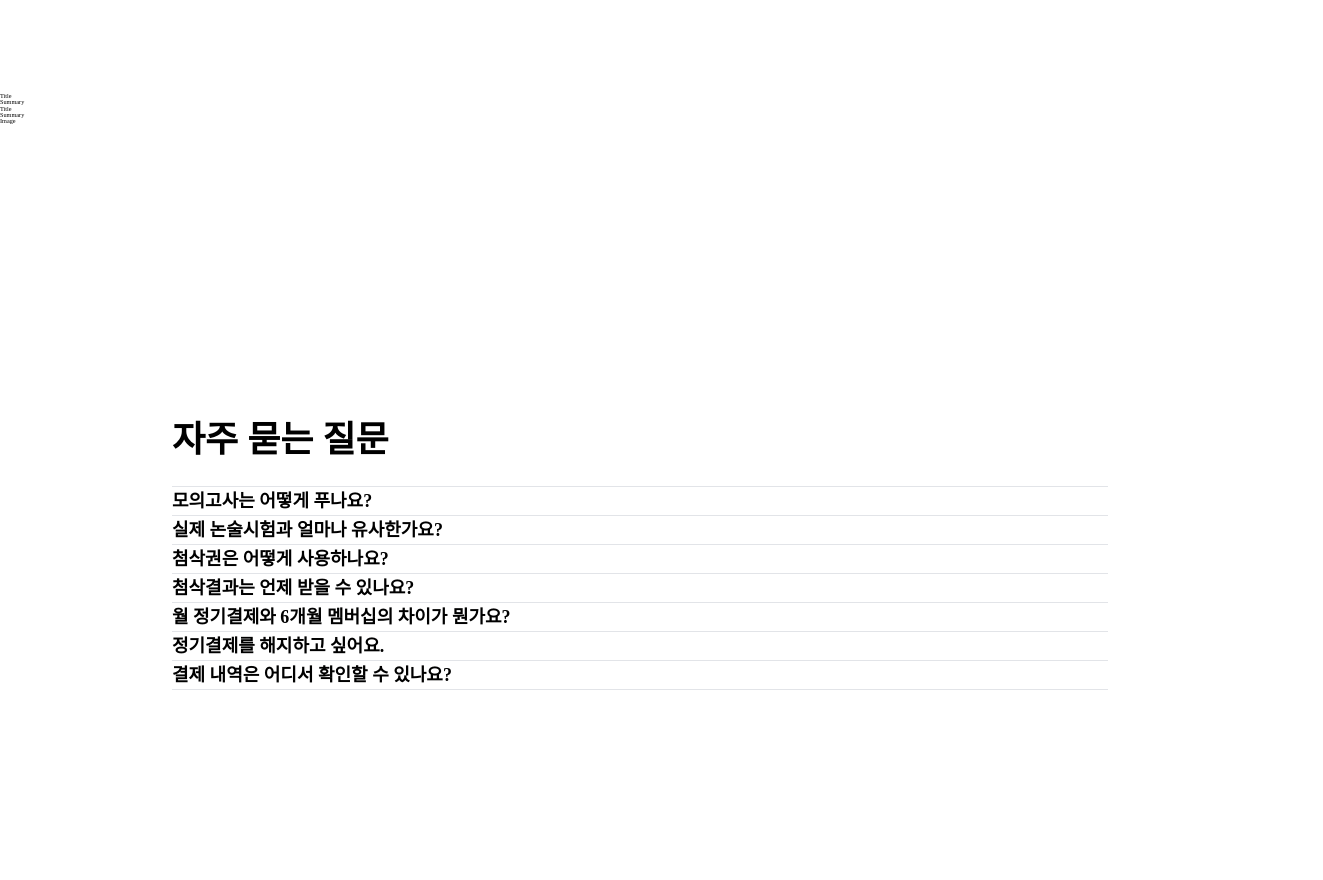
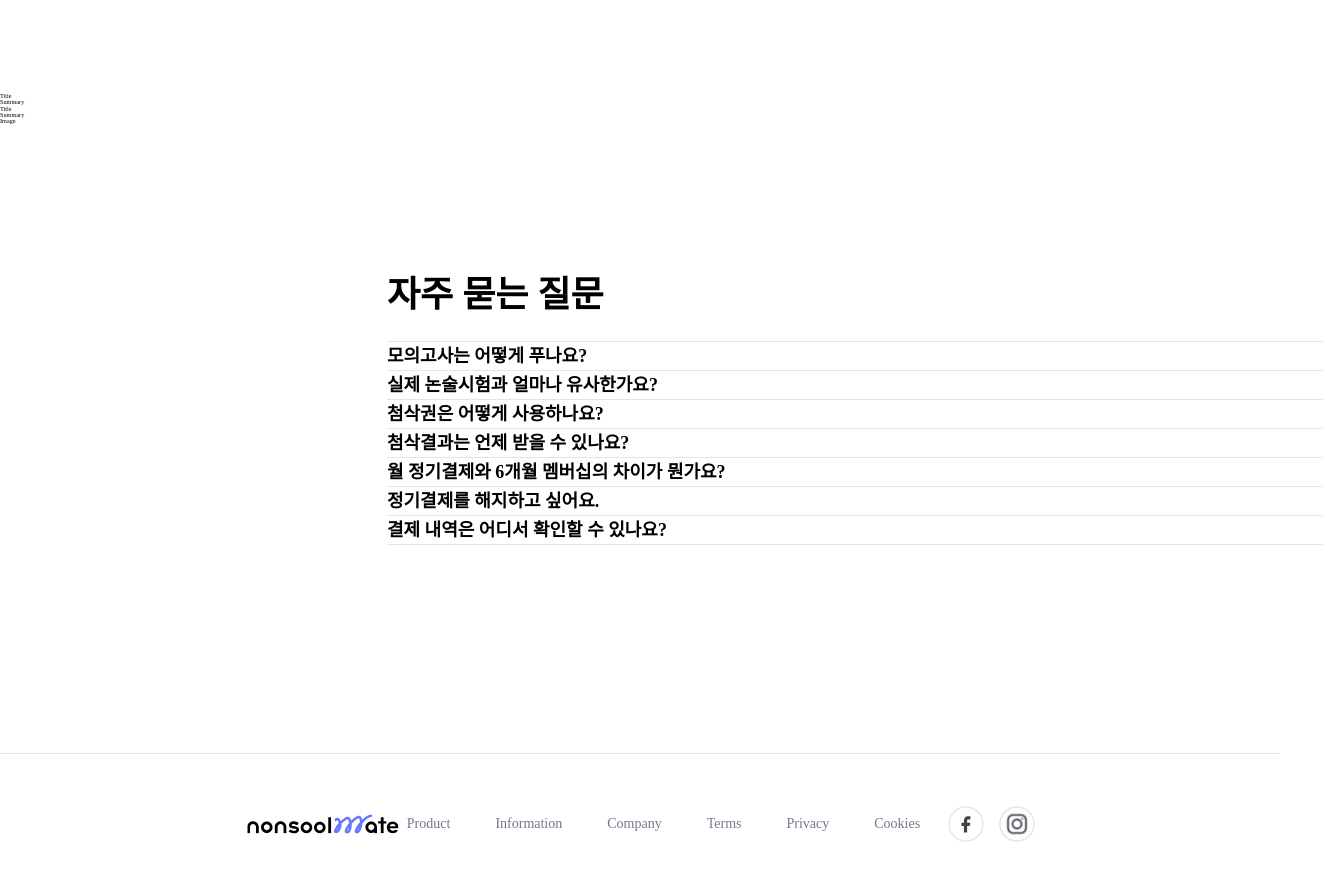
Before and after one commit to nonsoolmate-official/nonsoolmate-client, a React (Vite) app in the folder nonsoolmateClient/: page /onBording in a window 1280 px wide. Shown: the part 1660-2540 px from the top of the page, 1323 px wide, since content can reach past the window. Built offline with nearby package versions, Linux system fonts and the light colour scheme; a web font is replaced by a local one.

Commit message:
[ deisng ] padding 추가

```diff
--- a/nonsoolmateClient/src/onbording/components/faq/FaQ.tsx
+++ b/nonsoolmateClient/src/onbording/components/faq/FaQ.tsx
@@ -28,7 +28,6 @@ const Container = styled.section`
   ${commonFlex}
 
   width: 100%;
-  height: 86rem;
 `;
 
 const ContentContainer = styled.section`
@@ -36,4 +35,5 @@ const ContentContainer = styled.section`
 
   align-items: flex-start;
   width: 93.6rem;
+  padding: 14.9rem 21.5rem;
 `;
```
